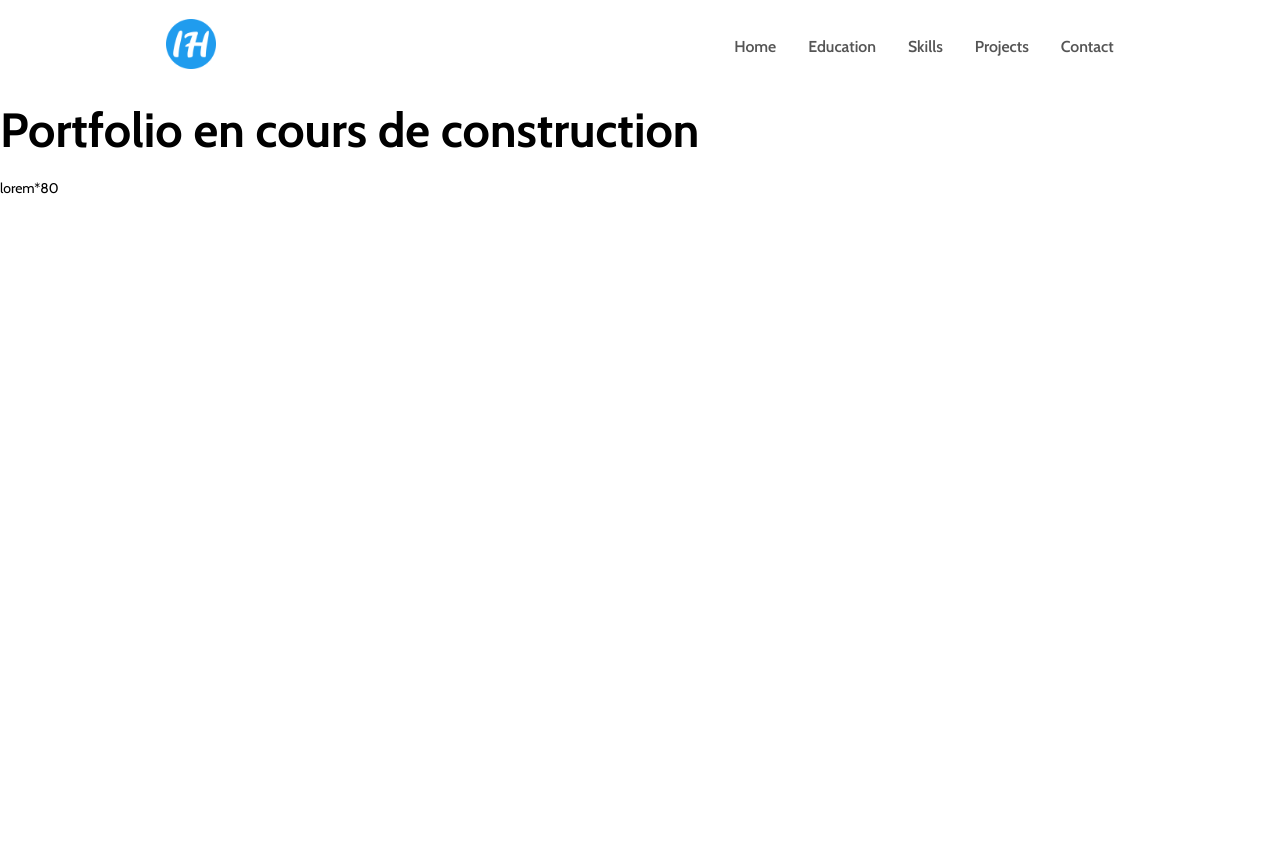
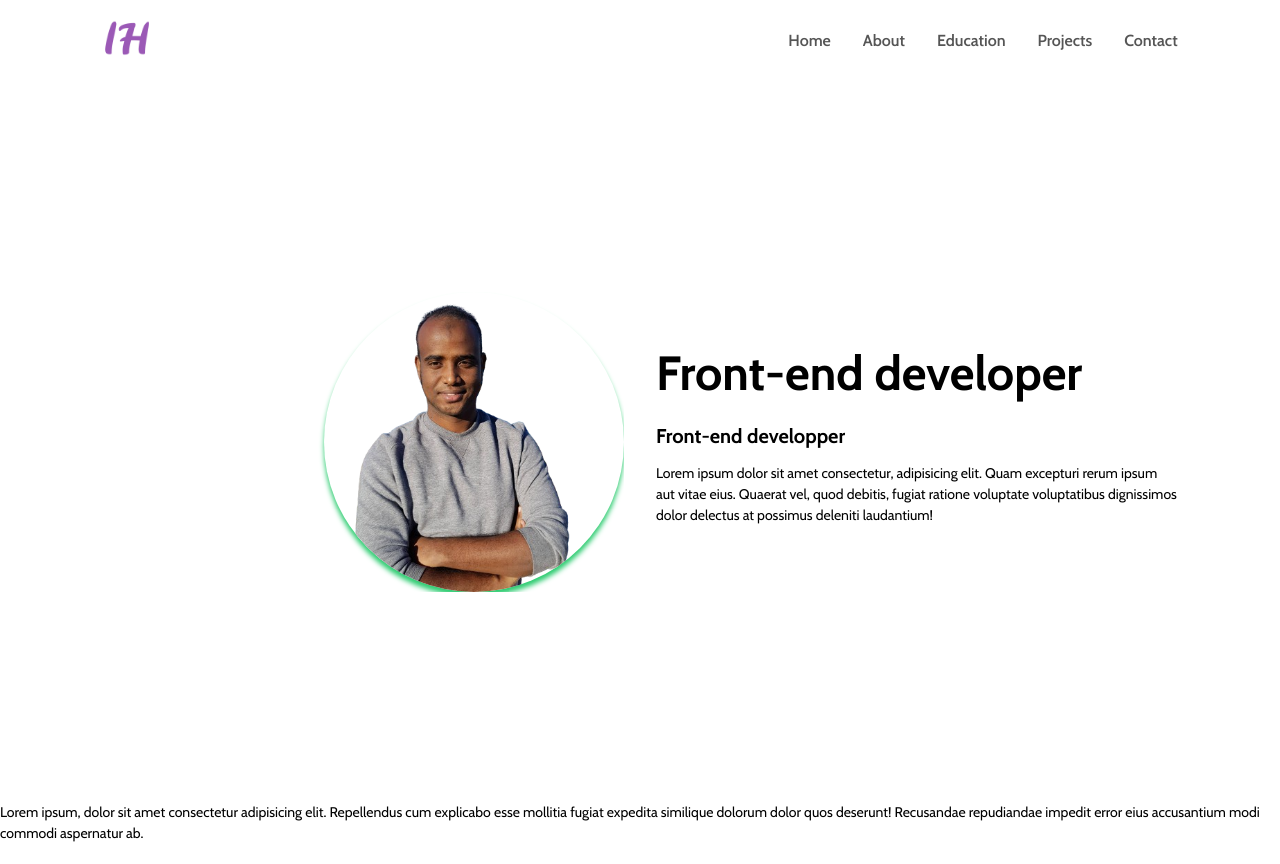
Before and after one commit to ismailo-git/portfolio, a PHP site: page / in a window 1280 px wide. Before the commit the page ends 194 px from the top, so only its background shows below. Run offline with PHP 8.4, Linux system fonts and the light colour scheme.

Commit message:
part about finished

```diff
--- a/css/style.css
+++ b/css/style.css
@@ -23,6 +23,8 @@
     outline: none;
     border: none;
     scroll-behavior: smooth;
+    overflow-x: hidden;
+
 }
 
 
@@ -45,7 +47,7 @@ a {
 
 img:not(.nav-logo) {
 
-    width: 100%;
+    max-width: 100%;
     display: block;
 }
 
@@ -86,71 +88,94 @@ p {
 
 /*=====Global classes========= */
 
-/*=======Section========*/
-.section {
+/*=====Navigation========*/
 
-    padding: 5rem 0;
-}
-
-.section-center {
-
-    width: 90vw;
-    margin: 0 auto;
-    max-width: var(--max-width);
-}
-
-@media screen and (min-width: 992px){
-    .section-center {
-
-        width: 95vw;
-    }
-}
-
-
-/*======Header======*/
 .header {
 
-    position: sticky;
-    width: 100%;
-    top: 0;
-    right: 0;
-    z-index: 1000;
-    padding: 1.2rem 13%;
-
-}
-.header .navbar {
-
+    width: 100vw;
     display: flex;
     justify-content: space-between;
     align-items: center;
+    padding: 1vw 8vw;
+
 }
 
-.header .navbar .nav-logo{
+.header .nav-logo {
 
     width: 50px;
     height: auto;
-    max-width: 100%;
-
+    object-fit: cover;
 }
 
-.header .navbar .nav-links {
+.header .navigation ul {
 
     display: flex;
-    justify-content: space-between;
-
+    justify-content: flex-end;
 }
 
-.header .navbar .nav-links a {
+.header .navigation li {
 
     margin-left: 2rem;
-    font-size: 0.989rem;
+}
+
+.header .navigation a {
+
+    font-weight: 600;
+    font-size: 16px;
     color: #555;
-    font-weight: 600;
     transition: var(--transition);
 }
 
-.header .navbar .nav-links a:hover {
+.header .navigation a:hover {
 
-    color: #1abc9c;
+    color: #2ecc71;
+}
+
+/*=====About=======*/
+
+.about {
+
+
+    min-height: 90vh;
+    padding: 1vw 8vw;
+    display: grid;
+    grid-template-columns: repeat(2, 1fr);
+    align-items: center;
+    justify-content: center;
+    gap: 2rem;
+}
+
+.about-text {
+
 
 }
+main {
+
+    overflow: hidden;
+}
+
+.about-img {
+
+
+    display: flex;
+    justify-content: flex-end;
+}
+.about .about-img img {
+
+    width: 300px;
+    height: 300px;
+    border: 1px sol;
+    border-radius: 50%;
+    object-fit: cover;
+    box-shadow: 0px 5px 5px #2ecc71;
+}
+@media screen and (max-width:768px) {
+
+    .about {
+
+        display: grid;
+        grid-template-columns: 1fr;
+        align-items: center;
+        text-align: center;
+    }
+}
--- a/index.html
+++ b/index.html
@@ -13,24 +13,34 @@
 </head>
 <body>
     <header class="header">
-        <nav class="navbar" id="navbar">
-            <div class="logo">
-                <a href="index.html"><img src="images/logo.png" alt="logo" class="nav-logo"></a>
-            </div>
-            <ul class="nav-links">
-                <li><a href="">Home</a></li>
-                <li><a href="">Education</a></li>
-                <li><a href="">Skills</a></li>
-                <li><a href="">Projects</a></li>
-                <li><a href="">Contact</a></li>
-            </ul>
-        </nav>
-
+       <a href="index.html"><img src="images/logo1.png" alt="" class="nav-logo"></a>
+       <nav class="navigation">
+        <ul>
+            <li><a href="#">Home</a></li>
+            <li><a href="#">About</a></li>
+            <li><a href="#">Education</a></li>
+            <li><a href="#">Projects</a></li>
+            <li><a href="#">Contact</a></li>
+        </ul>
+       </nav>
     </header>
     <!--End Header Section-->
     <main>
-        <h1>Portfolio en cours de construction</h1>
-        <p>lorem*80</p>
+        <section class="about" id="about">
+            <div class="about-img">
+                <img src="images/me.png" alt="my image">
+            </div>
+            <div class="about-text">
+                <h1>Front-end developer</h2>
+                <h3>Front-end developper</h4>
+                <p>
+                    Lorem ipsum dolor sit amet consectetur, adipisicing elit. Quam excepturi rerum ipsum aut vitae eius. Quaerat vel, quod debitis, fugiat ratione voluptate voluptatibus dignissimos dolor delectus at possimus deleniti laudantium!
+                </p>
+            </div>
+        </section>
+        <section class="education">
+            <p>Lorem ipsum, dolor sit amet consectetur adipisicing elit. Repellendus cum explicabo esse mollitia fugiat expedita similique dolorum dolor quos deserunt! Recusandae repudiandae impedit error eius accusantium modi commodi aspernatur ab.</p>
+        </section>
     </main>
     <!--End Main Section-->
     <footer>
```
Also changed, not shown: images/favicon.ico, images/favicon1.ico (added), images/logo1.png (added).
